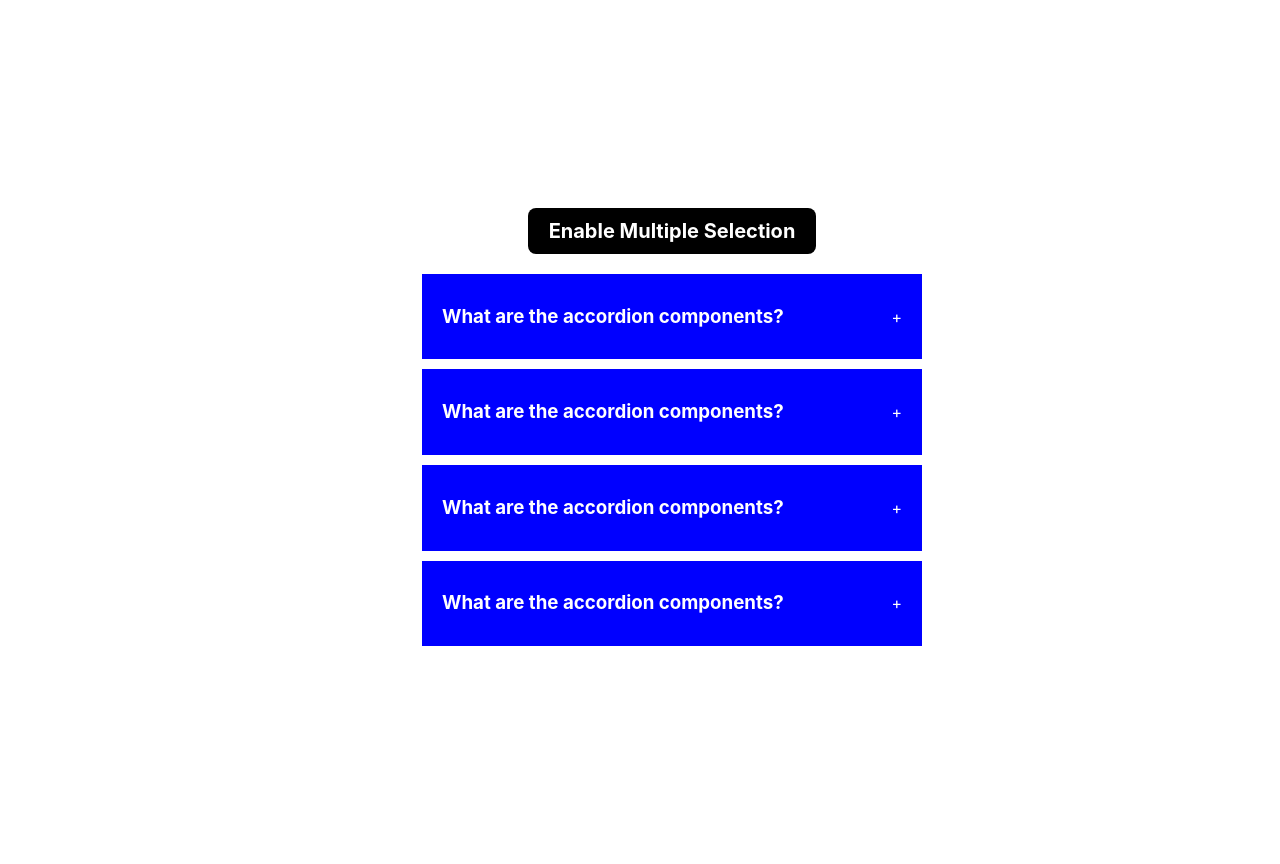
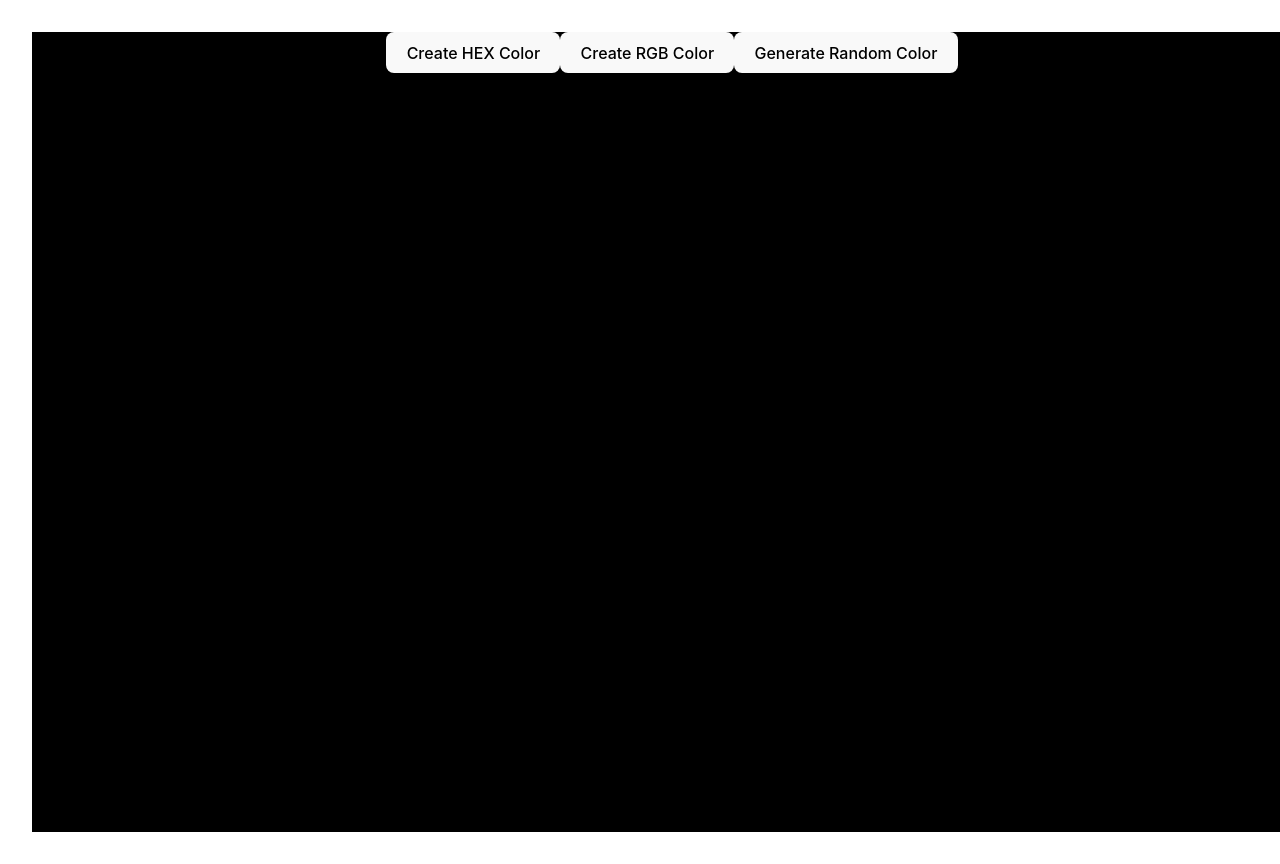
Before and after one commit to facundh23/react-practice, a React (Vite) app: page / in a window 1280 px wide. Shown: the top 864 px of the page. Built offline with nearby package versions, Linux system fonts and the light colour scheme.

Commit message:
Random color excercise

```diff
--- a/src/App.jsx
+++ b/src/App.jsx
@@ -1,10 +1,15 @@
 import "./App.css";
-import Accordian from "./components/accordion";
+// import Accordian from "./components/accordion";
+import { RandomColor } from "./components/random-color/index";
 
 function App() {
   return (
     <div className="App">
-      <Accordian />
+      {/* {Accordion} */}
+      {/* <Accordian /> */}
+
+      {/* Random Color container */}
+      <RandomColor />
     </div>
   );
 }
--- a/src/components/accordion/index.jsx
+++ b/src/components/accordion/index.jsx
@@ -22,7 +22,6 @@
     }
 
     setMultiple(multipleCopy);
-    console.log(findIndexOfCurrentId);
   };
   return (
     <div className="wrapper">
--- /dev/null
+++ b/src/components/random-color/index.jsx
@@ -0,0 +1,31 @@
+import { useState } from "react";
+
+export const RandomColor = () => {
+  const [typeOfColor, setTypeOfColor] = useState("hex");
+  const [color, setColor] = useState("#000000");
+
+  const handleCreateHexRandomColor = () => {};
+  const handleCreateRgbRandomColor = () => {};
+
+  return (
+    <div
+      style={{
+        width: "100vw",
+        height: "100vh",
+        background: color,
+      }}
+    >
+      <button onClick={() => setTypeOfColor("hex")}>Create HEX Color</button>
+      <button onClick={() => setTypeOfColor("rgb")}>Create RGB Color</button>
+      <button
+        onClick={
+          typeOfColor === "hex"
+            ? handleCreateHexRandomColor
+            : handleCreateRgbRandomColor
+        }
+      >
+        Generate Random Color
+      </button>
+    </div>
+  );
+};
```
